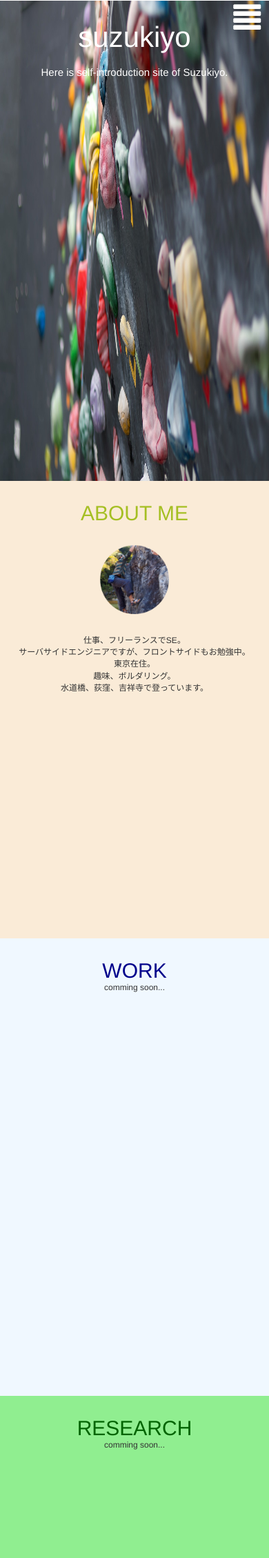
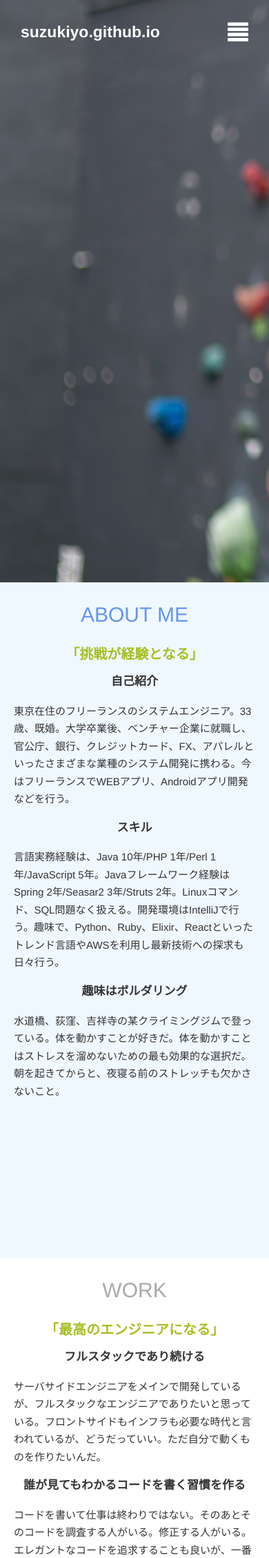
Before and after one commit to suzukiyo/suzukiyo.github.io, a PHP site: page / in a window 390 px wide. Shown: the top 2258 px of the page at 69% size. Run offline with PHP 8.4, Linux system fonts and the light colour scheme.

Commit message:
fix: responsive design

```diff
--- a/index.html
+++ b/index.html
@@ -10,54 +10,108 @@
     <link href="dist/css/main.min.css" rel="stylesheet">
 </head>
 <body>
-    <header data-model="Header" class="container">
-        <div class="row">
-            <div class="col-xs-9"></div>
-            <div class="col-xs-1">
-                <div id="menu-btn">
-                    <div class="open-btn" style="font-size:40px;"><span class="glyphicon glyphicon-align-justify" aria-hidden="true"></span></div>
-                    <div class="close-btn" style="font-size:40px;display:none"><span class="glyphicon glyphicon-align-justify" aria-hidden="true"></span></div>
+    <!--
+    home area
+    -->
+    <section data-model="Home" id="home-area" class="text-center">
+
+        <header class="main_header">
+            <div class="header_inner">
+                <div class="header_logo">
+                    <a href="#home" class="logo">suzukiyo.github.io</a>
+                    <span id="gnavi-menu" class="menu_icon glyphicon glyphicon-align-justify" aria-hidden="true"></span>
                 </div>
+                <nav class="box_gnavi">
+                    <ul class="gnavis">
+                        <li class="gnavi_item"><a href="#home">Home</a></li>
+                        <li class="gnavi_item"><a href="#about">About</a></li>
+                        <li class="gnavi_item"><a href="#work">Work</a></li>
+                        <li class="gnavi_item"><a href="#research">Learning</a></li>
+                        <li class="gnavi_item"><a href="#improve">Service</a></li>
+                        <li class="gnavi_item"><a href="#contact">Contact</a></li>
+                    </ul>
+                </nav>
             </div>
-        </div>
-    </header>
-    <section data-model="Home" id="home-area" class="text-center">
-        <h1 id="title">
-            <span>suzukiyo</span>
-        </h1>
+        </header>
+        <div id="title"></div>
+    </section>
+
+
+    <!--
+    About area
+    -->
+    <section data-model="About" id="about-area">
+        <h1 class="text-center">ABOUT ME</h1>
+        <h2 class="text-center passing">「挑戦が経験となる」</h2>
         <article class="com">
-            <h3 id="subtitle">Here is self-introduction site of Suzukiyo.</h3>
+            <h3 class="text-center">自己紹介</h3>
+            <p>東京在住のフリーランスのシステムエンジニア。33歳、既婚。大学卒業後、ベンチャー企業に就職し、官公庁、銀行、クレジットカード、FX、アパレルといったさまざまな業種のシステム開発に携わる。今はフリーランスでWEBアプリ、Androidアプリ開発などを行う。</p>
+            <h3 class="text-center">スキル</h3>
+            <p>言語実務経験は、Java 10年/PHP 1年/Perl 1年/JavaScript 5年。Javaフレームワーク経験はSpring 2年/Seasar2 3年/Struts 2年。Linuxコマンド、SQL問題なく扱える。開発環境はIntelliJで行う。趣味で、Python、Ruby、Elixir、Reactといったトレンド言語やAWSを利用し最新技術への探求も日々行う。</p>
+            <h3 class="text-center">趣味はボルダリング</h3>
+            <p>水道橋、荻窪、吉祥寺の某クライミングジムで登っている。体を動かすことが好きだ。体を動かすことはストレスを溜めないための最も効果的な選択だ。朝を起きてからと、夜寝る前のストレッチも欠かさないこと。</p>
         </article>
     </section>
-    <section data-model="About" id="about-area" class="text-center">
-        <h1>ABOUT ME</h1>
+
+
+    <!--
+    Work area
+    -->
+    <section data-model="Work" id="work-area">
+        <h1 class="work_title text-center">WORK</h1>
+        <h2 class="text-center passing">「最高のエンジニアになる」</h2>
         <article class="com">
-            <div><img class="image" src="http://suzukiyo.github.io/dist/img/aboutme.png" slt="aboutme" /></div>
-            <div>仕事、フリーランスでSE。</div>
-            <div>サーバサイドエンジニアですが、フロントサイドもお勉強中。</div>
-            <div>東京在住。</div>
-            <div>趣味、ボルダリング。</div>
-            <div>水道橋、荻窪、吉祥寺で登っています。</div>
+            <h3 class="text-center">フルスタックであり続ける</h3>
+            <p>サーバサイドエンジニアをメインで開発しているが、フルスタックなエンジニアでありたいと思っている。フロントサイドもインフラも必要な時代と言われているが、どうだっていい。ただ自分で動くものを作りたいんだ。</p>
+            <h3 class="text-center">誰が見てもわかるコードを書く習慣を作る</h3>
+            <p>コードを書いて仕事は終わりではない。そのあとそのコードを調査する人がいる。修正する人がいる。エレガントなコードを追求することも良いが、一番大切なことを忘れてはいけない。あなたがチームにいるのであれば。多様なライブラリ、デファクトスタンダードでない言語新機能の多用はとても危険なことである。</p>
         </article>
     </section>
-    <section data-model="Work" id="work-area" class="text-center">
-        <h1 class="work_title">WORK</h1>
-        <article class="com">
-            <div>comming soon...</div>
+
+
+    <!--
+    Research area
+    -->
+    <section data-model="Research" id="research-area">
+        <h1 class="research_title text-center">Learning</h1>
+        <article class="research com">
+            <ul class="lists">
+                <li class="lists-list">
+                    <h4 class="lists-list__name">オブジェクト指向開発</h4>
+                    <p class="lists-list__content">オブジェクト指向エクササイズとTDD、DDDを軸に、オブジェクト指向開発を最大に引き出すために研究する。</p>
+                </li>
+                <li class="lists-list">
+                    <h4 class="lists-list__name">スムーズな開発環境</h4>
+                    <p class="lists-list__content">開発環境の構築の自動化について研究する。</p>
+                </li>
+                <li class="lists-list">
+                    <h4 class="lists-list__name">効果的SEO戦略</h4>
+                    <p class="lists-list__content">効果的なSEOロジックをパターン化し、最適なSEOを選択可能にするよう研究する。</p>
+                </li>
+            </ul>
         </article>
     </section>
-    <section data-model="Research" id="research-area" class="text-center">
-        <h1 class="research_title">RESEARCH</h1>
+
+
+    <!--
+    Improve area
+    -->
+    <section data-model="Improve" id="improve-area">
+        <h1 class="improve_title text-center">Service</h1>
         <article class="com">
-            <div>comming soon...</div>
+            <ul class="lists">
+                <li class="lists-list">
+                    <h4 class="lists-list__name">comming soon...</h4>
+                    <p class="lists-list__content">comming soon...</p>
+                </li>
+            </ul>
         </article>
     </section>
-    <section data-model="Improve" id="improve-area" class="text-center">
-        <h1 class="improve_title">IMPROVE</h1>
-        <article class="com">
-            <div>comming soon...</div>
-        </article>
-    </section>
+
+
+    <!--
+    Contact area
+    -->
     <section data-model="Contact" id="contact-area" class="text-center">
         <article class="com">
             <div>
@@ -65,55 +119,19 @@
                 <a href="http://twitter.com/suzukiy0"><img src="http://suzukiyo.github.io/dist/img/social-003_twitter.png" /></a>
                 <a href="http://www.youtube.com/channel/UCYy_9fXWvRzOOvTs5V63KHA"><img src="http://suzukiyo.github.io/dist/img/social-018_youtube.png" /></a>
             </div>
+            <div class="copyright">© 2015-2016 suzukiyo. </div>
         </article>
     </section>
+
+
+    <!--
+    Footer area
+    -->
     <footer data-model="Footer">
-        <div id="up" style="font-size:40px"><span class="glyphicon glyphicon-hand-up"></span></div>
+        <div id="up" style="font-size:40px">
+            <span class="glyphicon glyphicon-hand-up"></span>
+        </div>
     </footer>
-    <nav data-model="Menu" id="menu">
-        <div class="container-fluid">
-            <div class="row">
-                <div class="row">
-                    <div class="col-md-4">
-                        <div class="row">
-                            <div>
-                                <button type="button" id="home" class="btn btn-primary"><h3>HOME</h3></button>
-                            </div>
-                        </div>
-                        <div class="row">
-                            <div>
-                                <button type="button" id="research" class="btn btn-primary"><h3>RESEARCH</h3></button>
-                            </div>
-                        </div>
-                    </div>
-                    <div class="col-md-4">
-                        <div class="row">
-                            <div>
-                                <button type="button" id="about" class="btn btn-primary"><h3>ABOUT ME</h3></button>
-                            </div>
-                        </div>
-                        <div class="row">
-                            <div>
-                                <button type="button" id="improve" class="btn btn-primary"><h3>IMPROVE</h3></button>
-                            </div>
-                        </div>
-                    </div>
-                    <div class="col-md-4">
-                        <div class="row">
-                            <div>
-                                <button type="button" id="work" class="btn btn-primary" /><h3>WORK</h3>
-                            </div>
-                        </div>
-                        <div class="row">
-                            <div>
-                                <button type="button" id="contact" class="btn btn-primary"><h3>CONTACT</h3></button>
-                            </div>
-                        </div>
-                    </div>
-                </div>
-            </div>
-        </div>
-    </nav>
     <script src="https://code.jquery.com/jquery-1.12.0.min.js"></script>
     <script>window.jQuery || document.write('<script src="js/vendor/jquery-1.12.0.min.js"><\/script>')</script>
     <script src="https://maxcdn.bootstrapcdn.com/bootstrap/3.3.1/js/bootstrap.min.js"></script>
--- a/src/js/model/contents/About.js
+++ b/src/js/model/contents/About.js
@@ -3,8 +3,5 @@ var About = function($) {
         'model' : document.querySelectorAll('[data-model="About"]')
     }
     $com = $(SELECTORs.model).find('.com');
-    $com.css('height', window.parent.screen.height);
-    $(window).resize(function(){
-        $com.css('height', window.parent.screen.height);
-    });
+    $com.css('height', $(window).height() + 'px');
 }
--- a/src/js/model/contents/Contact.js
+++ b/src/js/model/contents/Contact.js
@@ -3,8 +3,5 @@ var Contact = function($) {
         'model' : document.querySelectorAll('[data-model="Contact"]')
     }
     $com = $(SELECTORs.model).find('.com');
-    $com.css('height', '120px');
-    $(window).resize(function(){
-        $com.css('height', window.parent.screen.height);
-    });
+    $com.css('height', '150px');
 }
--- a/src/js/model/contents/Improve.js
+++ b/src/js/model/contents/Improve.js
@@ -3,8 +3,5 @@ var Improve = function($) {
         'model' : document.querySelectorAll('[data-model="Improve"]')
     }
     $com = $(SELECTORs.model).find('.com');
-    $com.css('height', window.parent.screen.height);
-    $(window).resize(function(){
-        $com.css('height', window.parent.screen.height);
-    });
+    $com.css('height', $(window).height() + 'px');
 }
--- a/src/js/model/contents/Research.js
+++ b/src/js/model/contents/Research.js
@@ -3,8 +3,5 @@ var Research = function($) {
         'model' : document.querySelectorAll('[data-model="Research"]')
     }
     $com = $(SELECTORs.model).find('.com');
-    $com.css('height', window.parent.screen.height);
-    $(window).resize(function(){
-        $com.css('height', window.parent.screen.height);
-    });
+    $com.css('height', $(window).height() + 'px');
 }
--- a/src/js/model/contents/Work.js
+++ b/src/js/model/contents/Work.js
@@ -3,8 +3,5 @@ var Work = function($) {
         'model' : document.querySelectorAll('[data-model="Work"]')
     }
     $com = $(SELECTORs.model).find('.com');
-    $com.css('height', window.parent.screen.height);
-    $(window).resize(function(){
-        $com.css('height', window.parent.screen.height);
-    });
+    $com.css('height', $(window).height() + 'px');
 }
--- a/src/scss/main.scss
+++ b/src/scss/main.scss
@@ -1,12 +1,163 @@
-body{
-  margin: 0; padding: 0; background: #fff;
+$color-word-base: #000;
+$color-improve-base: darkorange;
+
+body {
+  width: 100%;
+  height: 100%;
+  margin: 0;
+  padding: 0;
+  background: #fff;
+  position: static;
+}
+a {
+  cursor: pointer;
+}
+nav {
+  margin: 0;
+  padding: 0;
+  border: 0;
+  outline: 0;
+  vertical-align: baseline;
+  background: transparent;
+  font-style: normal;
+}
+
+
+section h2 {
+  color: #a5bf23;
+  font-weight: bold;
+  margin: 3%;
+}
+
+article {
+  max-width: 650px;
+  margin: 0 auto;
+  line-height: 1.7;
+  &.research {
+    max-width: 1000px;
+  }
+}
+
+article h3 {
+  font-weight: bold;
+}
+
+article p {
+  margin: 20px;
+  font-size: 1.5rem;
+}
+
+.logo {
+  color: white;
+}
+
+.main_header {
+  font-size: 23px;
+}
+
+.main_header .header_inner {
+  padding: 30px 0;
+  height: 100%;
+}
+
+.main_header .header_logo .menu_icon {
+  font-size: 30px;
+  float: right;
+  display: inline-block;
+  padding: 15px;
+  position: relative;
+  top: -15px;
+  right: -15px;
+  cursor: pointer;
+}
+
+.main_header .header_inner {
+  max-width: 1008px;
+  margin: 0 auto;
+  position: relative;
+  font-weight: bold;
+  z-index: 10000;
+}
+
+.main_header .header_logo {
+  text-align: left;
+  padding: 0 30px;
+}
+
+.main_header .box_gnavi {
+  display: none;
+}
+
+.main_header.popup {
+  opacity: 1;
+  background-color: rgba(0, 0, 0, 0.78);
+  position: fixed;
+  top: 0 !important;
+  left: 0;
+  bottom: 0;
+  right: 0;
+  z-index: 120;
+  overflow: scroll;
+  padding: 0;
+}
+
+.main_header.popup .box_gnavi {
+  display: block;
+  margin-top: 0;
+  margin-left: 18%;
+}
+
+.main_header.popup .gnavis {
+  float: none;
+  width: 100%;
+  left: 0;
+}
+
+
+.main_header.popup .gnavis .gnavi_item {
+  -moz-box-sizing: border-box;
+  -webkit-box-sizing: border-box;
+  box-sizing: border-box;
+  float: none;
+  width: 100%;
+  border-bottom: 1px solid white;
+  text-align: left;
+  -moz-background-size: 8px 14px;
+  -o-background-size: 8px 14px;
+  -webkit-background-size: 8px 14px;
+  background-size: 8px 14px;
+}
+
+.main_header.popup .gnavis .gnavi_item a {
+  display: block;
+  color: white;
+  font-size: 25px;
+  font-size: 2.5rem;
+  padding: 3%;
+}
+
+.gnavi_item:hover {
+  background-color: rgba(60, 118, 113, 0.78);
+}
+
+#title {
+  width: 100%;
+  text-align: center;
+  position: absolute;
+  top: 10%;
 }
 
 #home-area{
+  max-width: 100%;
   background-image: url("../img/background/borudaringukabe.jpg");
-  background-repeat: no-repeat;
-  background-size: 100% 100%;
+  height:auto;
   color: white;
+}
+
+ul {
+  list-style: none;
+  margin-top: 0;
+  position: relative;
 }
 
 #menu-btn{
@@ -19,10 +170,6 @@ body{
 #title{
   font-size: 15em;
   color: #fff;
-}
-
-#subtitle{
-  font-size: 3rem;
 }
 
 #menu{
@@ -41,11 +188,6 @@ body{
   transform-origin: 50% 50%;
 }
 
-.btn{
-  width: 100%;
-  height: 200px;
-}
-
 #menu .row {
   padding: 1px;
 }
@@ -59,26 +201,26 @@ img{
 }
 
 section#about-area{
-  background-color: antiquewhite;
+  background-color: aliceblue;
 }
 section#work-area{
-  background-color: aliceblue;
+  background-color: white;
 }
 section#research-area{
   background-color: lightgreen;
 }
 section#improve-area{
-  background-color: #ffff99;
+  background-color: brown;
 }
 section#contact-area{
   background-color: #212121 !important
 }
+
 h1{
   font-size: 3.5rem;
-  color: #a5bf23;
-  padding-top: 3rem;
-  margin-top: 0;
-  margin-bottom: 0;
+  color: cornflowerblue;
+  padding: 3rem;
+  margin: 0px;
 }
 
 .image{
@@ -87,41 +229,63 @@ h1{
 }
 
 .btn-primary {
-  background-color: black;
+  background-color: $color-word-base;
   border-color: antiquewhite;
 }
 .btn-primary:hover {
-  color: black;
+  color: $color-word-base;
   background-color: white;
   border-color: antiquewhite;
 }
 
 /* work */
 .work_title {
-  color: darkblue;
+  color: darkgray;
 }
 
 /* research */
 .research_title {
-  color: darkgreen;
+  color: mediumseagreen;
 }
 
 /* improve */
 .improve_title {
-  color: darkorange;
+  color: $color-improve-base;
 }
 
-@media screen and ( max-width:450px ) {
-  #home-area{
-    background-image: url("../img/background/borudaringukabe.jpg");
-    background-repeat: no-repeat;
-    color: white;
+.lists {
+  list-style: none;
+  margin: 0 auto;
+  padding: 0;
+  position: relative;
+  display: table;
+  max-width: 1008px;
+  width: 100%;
+  &-list {
+    display: table-cell;
+    padding: 0 5%;
+    position: relative;
+    width: 22%;
+    &__name {
+      font-size: 20px;
+      font-size: 2rem;
+      color: #000;
+      margin-top: 10px;
+    }
+    &__content {
+      font-size: 14px;
+      font-size: 1.4rem;
+      color: #454545;
+      margin: 40px 0;
+      min-height: 80px;
+    }
   }
+}
+
+
+@media screen and ( max-width:768px ) {
   #title{
     font-size: 3em;
-  }
-  #subtitle{
-    font-size: 1.5rem;
   }
   article{
     font-size: 1.2rem;
@@ -129,9 +293,44 @@ h1{
   h1{
     font-size: 3rem;
   }
+  section h2 {
+    font-size: 2rem;
+    padding-bottom: 2rem;
+  }
+  article h3 {
+    font-size: 1.7rem;
+  }
   .image{
     width: 100px;
     height: 100px;
+  }
+  .btn-primary {
+    height: 100%;
+  }
+  h3 {
+    margin: 0px;
+  }
+  #menu .row {
+    padding: 0px;
+  }
+  .lists {
+    &-list {
+      display: inline-block;
+      padding: 0 10%;
+      margin-top: 10px;
+      position: relative;
+      width: 100%;
+      &__name {
+        font-size: 16px;
+        font-size: 1.6rem;
+        margin-top: 10px;
+      }
+      &__content {
+        font-size: 15px;
+        font-size: 1.5rem;
+        margin: 0px;
+      }
+    }
   }
 }
 
@@ -145,3 +344,19 @@ h1{
   18.03279% { transform:translate(0,0) }
   100% { transform:translate(0,0) }
 }
+
+.passing {
+  animation: passing_1865 1s linear;
+  transform-origin: 50% 50%;
+  margin: 0 auto;
+}
+
+@keyframes passing_1865 {
+  0% { transform:translateX(-5%); opacity:0 }
+  50% { transform:translateX(-2.5%); opacity:1 }
+  100% { transform:translateX(0%); opacity:1 }
+}
+
+.copyright {
+  color: $color-word-base;
+}
```
Also changed, not shown: src/index.html (+98 -80 lines), src/js/model/Menu.js (+10 -36 lines), src/js/model/contents/Home.js (+2 -5 lines), dist/css/main.min.css, dist/js/main.min.js.
